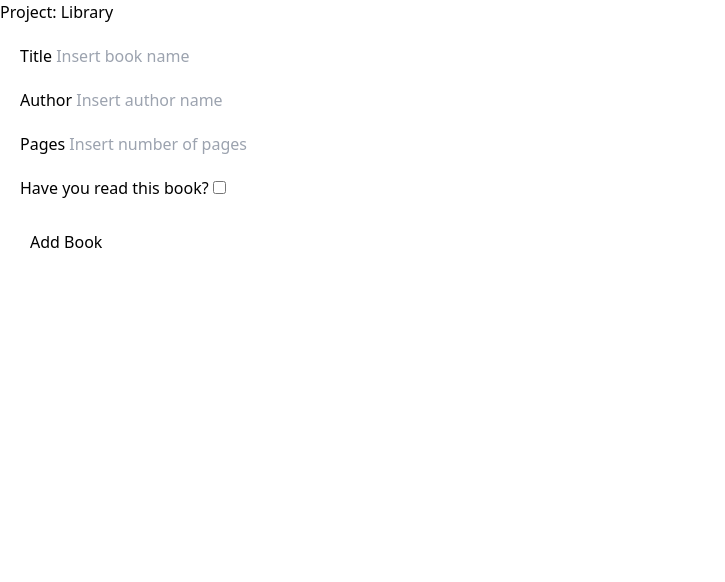
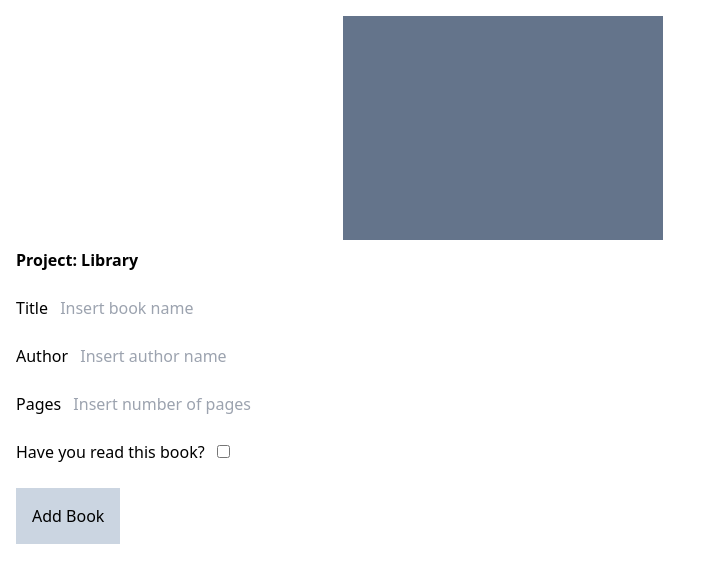
Before and after one commit to Skensy/library, a website: page src/index.html in a window 1280 px wide. Shown: the whole page, without its empty margins (0-725 px from the left). Drawn offline with Linux system fonts and the light colour scheme.

Commit message:
initial settings about css and selector

```diff
--- a/src/index.html
+++ b/src/index.html
@@ -8,29 +8,39 @@
     <link href="./output.css" rel="stylesheet">
 </head>
 <body>
-    <h1>Project: Library</h1>
-    <div>
-        <form action="" style="padding: 10px;">
-            <div style="padding: 10px;">
-                <label>Title</label>
+    <div class="flex flex-row h-screen">
+        <div class="p-4 flex flex-col gap-4 justify-center">
+            <div class="flex flex-col">
+                <h1 class="font-bold">Project: Library</h1>
+            </div>
+            <div class="flex flex-col">
+                <form action="" class="flex flex-col gap-2">
+                    <div class="py-2">
+                        <label class="pr-2" for="bookName">Title</label>
                         <input type="text" name=book-name id="bookName" placeholder="Insert book name">
                     </div>
-            <div style="padding: 10px;">
-                <label>Author</label>
+                    <div class="py-2">
+                        <label class="pr-2" for="authorName">Author</label>
                         <input type="text" name="author" id="authorName" placeholder="Insert author name">
                     </div>
-            <div style="padding: 10px;">
-                <label>Pages</label>
+                    <div class="py-2">
+                        <label class="pr-2" for="numberPages">Pages</label>
                         <input type="number" name="pages" id="numberPages" placeholder="Insert number of pages">
                     </div>
-            <div style="padding: 10px;">
-                <label>Have you read this book?</label>
-                <input type="checkbox" name="read-status" id="readStatus">
+                    <div class="py-2">
+                        <label class="pr-2" for="readStatus">Have you read this book?</label>
+                        <input type="checkbox" name="readStatus" id="readStatus">
                     </div>
-            <div style="padding: 10px;">
-                <button id="btn" style="padding: 10px;">Add Book</button>
+                    <div class="py-2">
+                        <button id="btn" class="bg-slate-300 p-4 hover:bg-slate-600 hover:text-white">Add Book</button>
                     </div>
                 </form>
             </div>
+        </div>
+        <div class="p-4 flex flex-row flex-wrap gap-4">
+            <div class="flex flex-flex-row w-80 h-56 bg-slate-500">
+            </div>
+        </div>
+    </div>
 </body>
 </html>
--- a/src/script.js
+++ b/src/script.js
@@ -1,17 +1,11 @@
 const myLibrary = [];
 
-const input = document.querySelector("input");
-const unli = document.querySelector("ul");
-const btn = document.querySelector("button");
-const unList = document.querySelector("ul")
+const bookName = document.querySelector("#bookName");
+const authorName = document.querySelector("#authorName");
+const numberPages = document.querySelector("#numberPages");
+const readStatus = document.querySelector("#readStatus")
 
- /**
-  * btn.addEventListener("click", () => {
-    let value = input.value;
-    const listValue = document.createElement("li");
-    listValue.innerText = value;
-    unList.appendChild(listValue);
-    input.value = "";
-    input.focus();
-  *
-  * */
+btn.addEventListener("click", () => {
+    let book
+}
+)
```
Also changed, not shown: src/output.css. Lines whose indentation alone changed are shown as unchanged.
